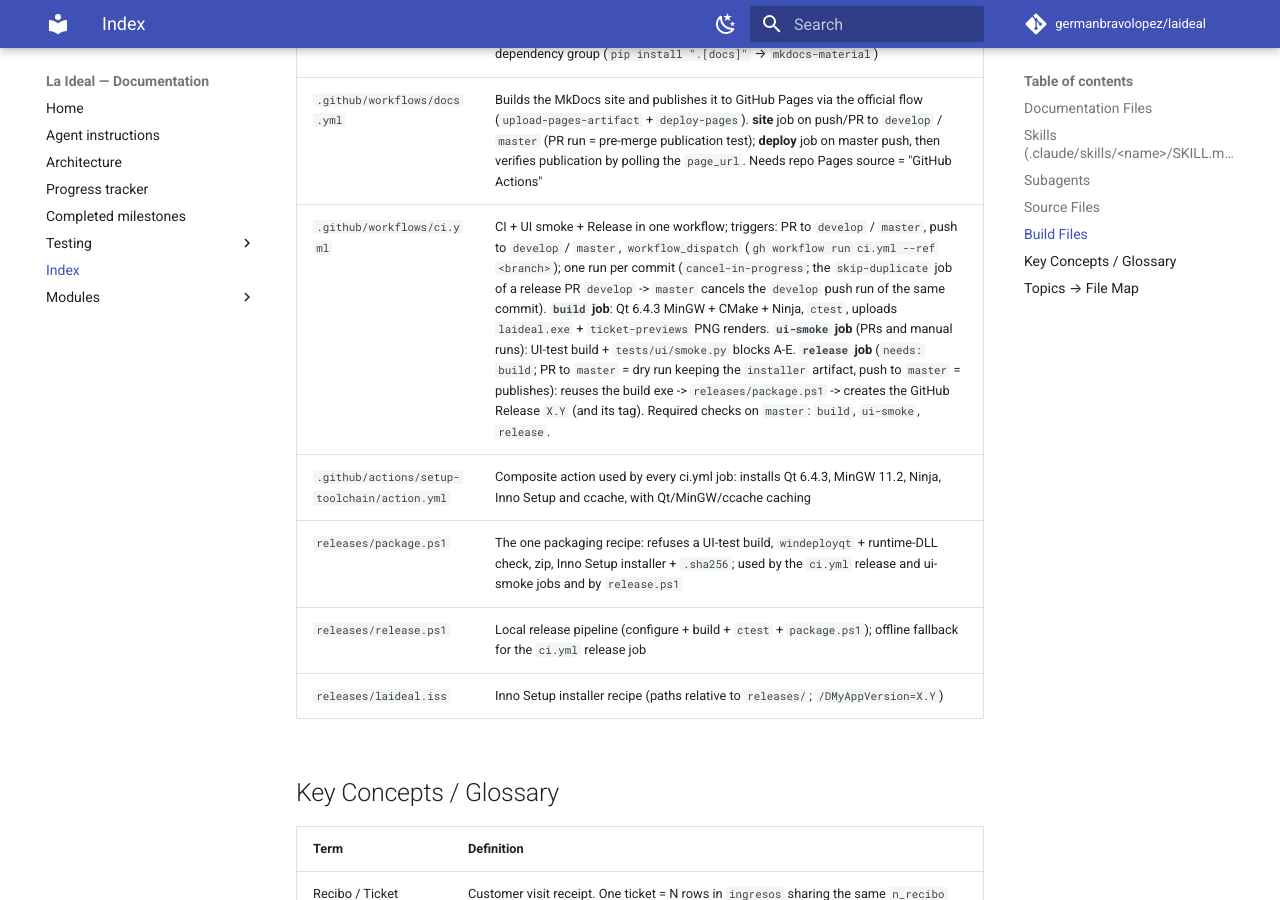
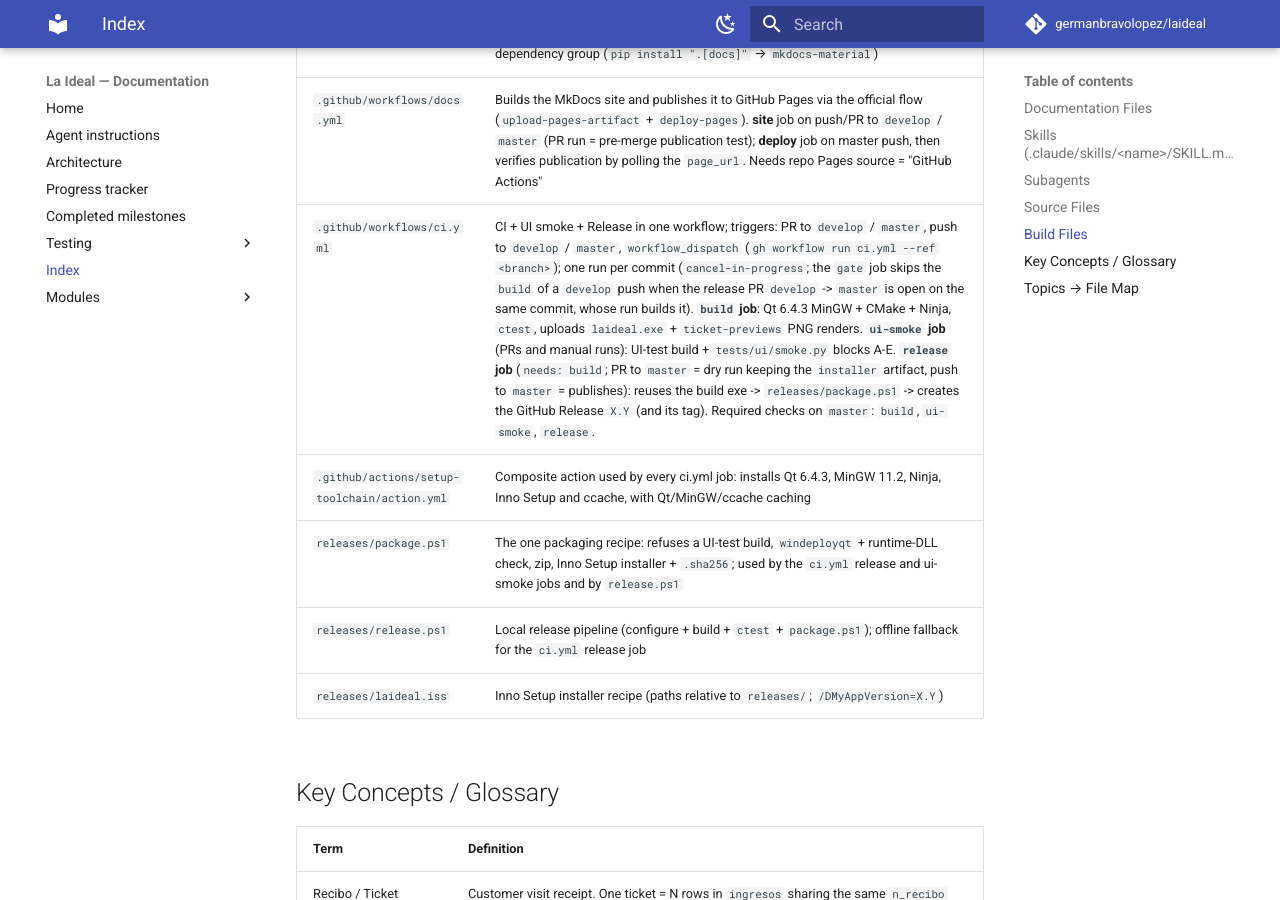
Before and after one commit to germanbravolopez/laideal, an MkDocs documentation site: the page built from docs/INDEX.md, in a window 1280 px wide and 900 px high, scrolled down 10173 px. Built offline with MkDocs 1.6.1 and Material for MkDocs 9.7.7, drawn with Linux system fonts in a browser that asks for light colours; comment, search, counter and statistics services are not loaded.

Commit message:
ci: the develop push run skips its build when the release PR is open on the same commit (gate job), instead of the PR run cancelling it: no red cancelled run, and no missed duplicate when both runs start together

```diff
--- a/docs/INDEX.md
+++ b/docs/INDEX.md
@@ -153,7 +153,7 @@ Project-specific agents callable via the `Agent` tool with `subagent_type: "<nam
 | `mkdocs.yml` | MkDocs Material config for the documentation site: theme (light/dark toggle, search), `docs/` tree as nav, and `validation:` settings that demote cross-repo links (to `src/` + root files) to build warnings so a non-strict `mkdocs build` stays green |
 | `pyproject.toml` | Hosts the docs build tooling only (no Python package shipped): the `docs` optional-dependency group (`pip install ".[docs]"` → `mkdocs-material`) |
 | `.github/workflows/docs.yml` | Builds the MkDocs site and publishes it to GitHub Pages via the official flow (`upload-pages-artifact` + `deploy-pages`). **site** job on push/PR to `develop` / `master` (PR run = pre-merge publication test); **deploy** job on master push, then verifies publication by polling the `page_url`. Needs repo Pages source = "GitHub Actions" |
-| `.github/workflows/ci.yml` | CI + UI smoke + Release in one workflow; triggers: PR to `develop` / `master`, push to `develop` / `master`, `workflow_dispatch` (`gh workflow run ci.yml --ref <branch>`); one run per commit (`cancel-in-progress`; the `skip-duplicate` job of a release PR `develop` -> `master` cancels the `develop` push run of the same commit). **`build` job**: Qt 6.4.3 MinGW + CMake + Ninja, `ctest`, uploads `laideal.exe` + `ticket-previews` PNG renders. **`ui-smoke` job** (PRs and manual runs): UI-test build + `tests/ui/smoke.py` blocks A-E. **`release` job** (`needs: build`; PR to `master` = dry run keeping the `installer` artifact, push to `master` = publishes): reuses the build exe -> `releases/package.ps1` -> creates the GitHub Release `X.Y` (and its tag). Required checks on `master`: `build`, `ui-smoke`, `release`. |
+| `.github/workflows/ci.yml` | CI + UI smoke + Release in one workflow; triggers: PR to `develop` / `master`, push to `develop` / `master`, `workflow_dispatch` (`gh workflow run ci.yml --ref <branch>`); one run per commit (`cancel-in-progress`; the `gate` job skips the `build` of a `develop` push when the release PR `develop` -> `master` is open on the same commit, whose run builds it). **`build` job**: Qt 6.4.3 MinGW + CMake + Ninja, `ctest`, uploads `laideal.exe` + `ticket-previews` PNG renders. **`ui-smoke` job** (PRs and manual runs): UI-test build + `tests/ui/smoke.py` blocks A-E. **`release` job** (`needs: build`; PR to `master` = dry run keeping the `installer` artifact, push to `master` = publishes): reuses the build exe -> `releases/package.ps1` -> creates the GitHub Release `X.Y` (and its tag). Required checks on `master`: `build`, `ui-smoke`, `release`. |
 | `.github/actions/setup-toolchain/action.yml` | Composite action used by every ci.yml job: installs Qt 6.4.3, MinGW 11.2, Ninja, Inno Setup and ccache, with Qt/MinGW/ccache caching |
 | `releases/package.ps1` | The one packaging recipe: refuses a UI-test build, `windeployqt` + runtime-DLL check, zip, Inno Setup installer + `.sha256`; used by the `ci.yml` release and ui-smoke jobs and by `release.ps1` |
 | `releases/release.ps1` | Local release pipeline (configure + build + `ctest` + `package.ps1`); offline fallback for the `ci.yml` release job |
```
Also changed, not shown: CONTRIBUTING.md (+1 -1 lines), docs/completed_milestones.md (+1 -0 lines), docs/progress_tracker.md (+0 -1 lines), 1 other file.
